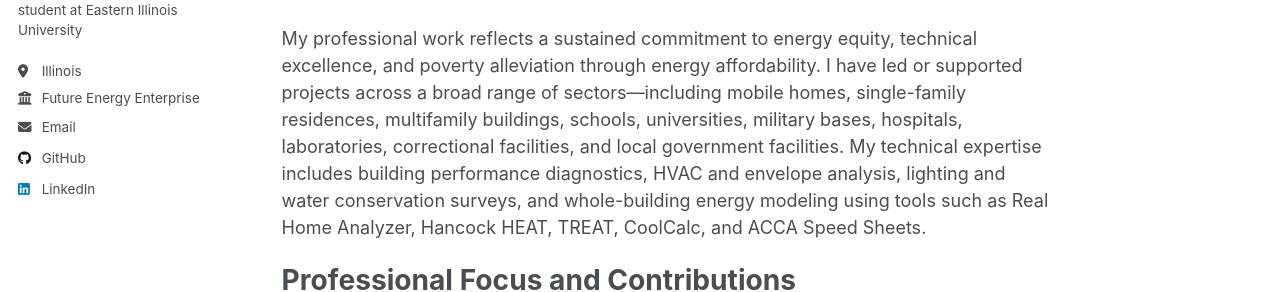
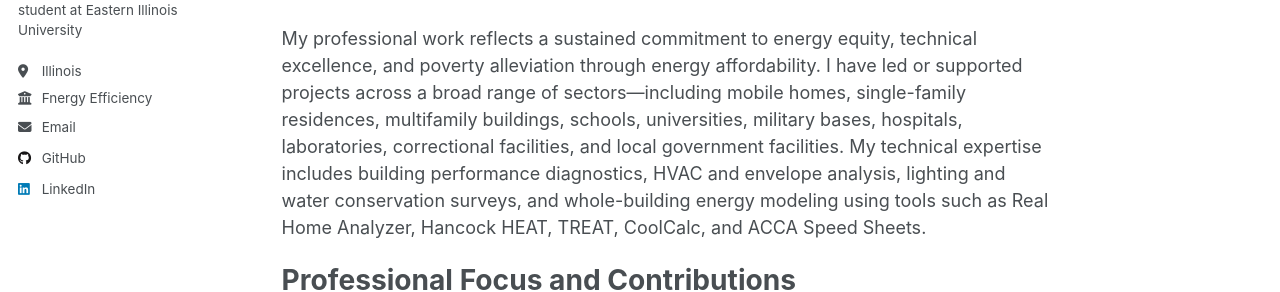
Before and after one commit to ppasholk/ppasholk.github.io, a Jekyll site: the page built from _pages/about.md, in a window 1280 px wide. Shown: the part 356-648 px from the top of the page. Built offline with Jekyll 4.4.1, drawn with Linux system fonts in a browser that asks for light colours; a script that is not in the unit is left out.

Commit message:
Update _config.yml

```diff
--- a/_config.yml
+++ b/_config.yml
@@ -30,7 +30,7 @@ author:
 
   Masters student at Eastern Illinois University"
   location         : "Illinois"
-  employer         : "Future Energy Enterprise"
+  employer         : "Fnergy Efficiency"
   uri              : # URL
   email            : "Pdpasholk@eiu.org"
 
```
